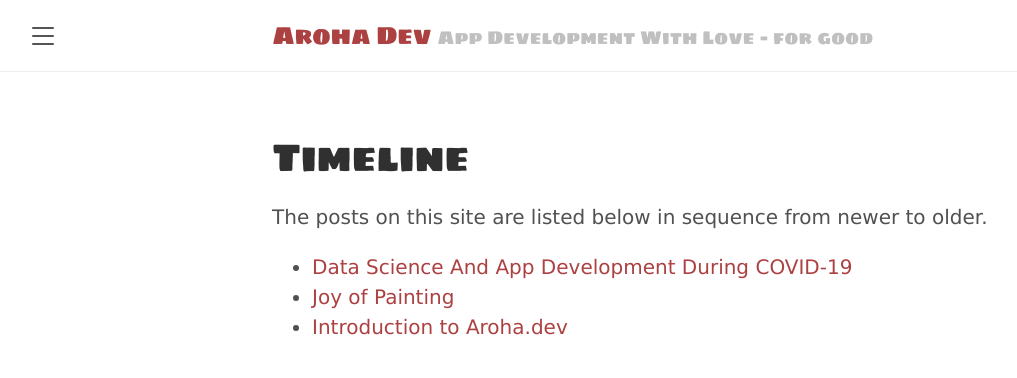
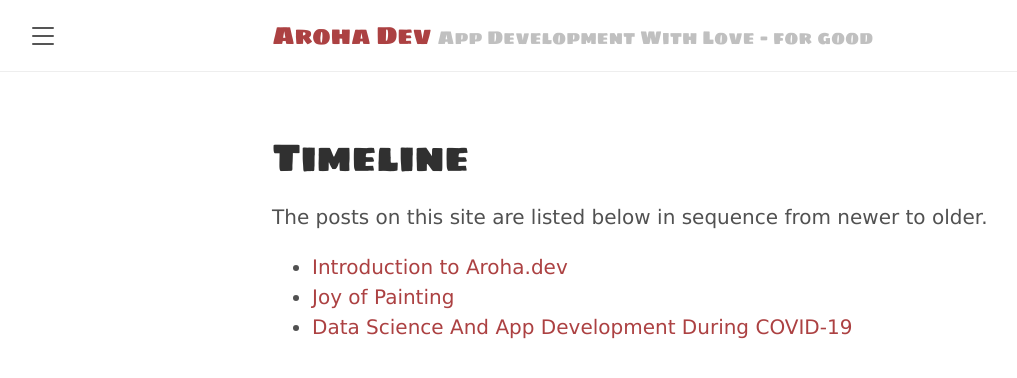
Before and after one commit to tracyjordan/tracyjordan.github.io, a Jekyll site: the page built from timeline.md, in a window 1280 px wide. Shown: the top 378 px of the page, without its empty margins (8-1025 px from the left). Built offline with Jekyll 4.4.1, drawn with Linux system fonts in a browser that asks for light colours.

Commit message:
Update timeline.md

```diff
--- a/timeline.md
+++ b/timeline.md
@@ -6,7 +6,7 @@ title: Timeline
 The posts on this site are listed below in sequence from newer to older.
 
 <ul>
-{% assign sorted-posts = site.posts | sort: 'date' | reverse %}
+{% assign sorted-posts = site.posts | sort: 'date' %}
   {% for post in sorted-posts %}
   <li>
     <a href="{{ post.url }}">{{ post.title}}</a>
```
